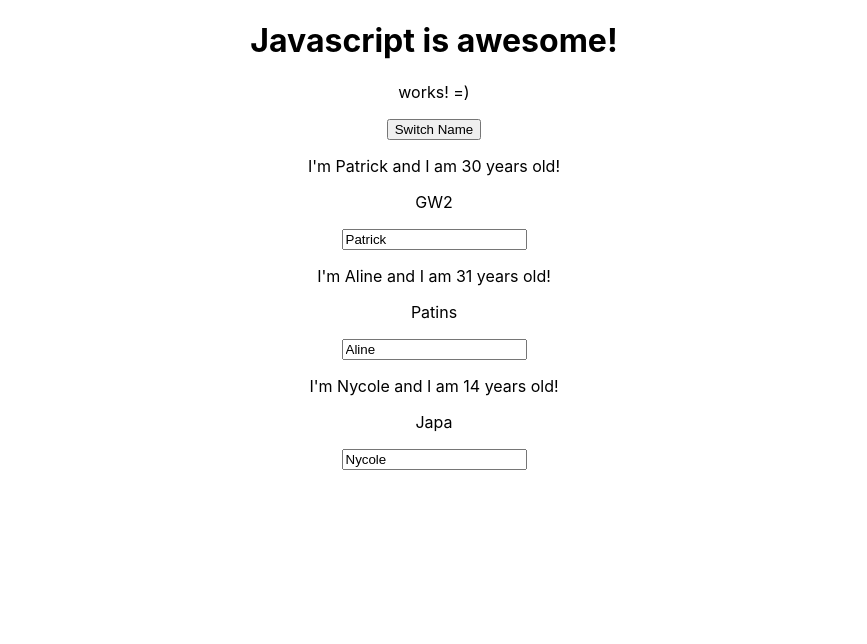
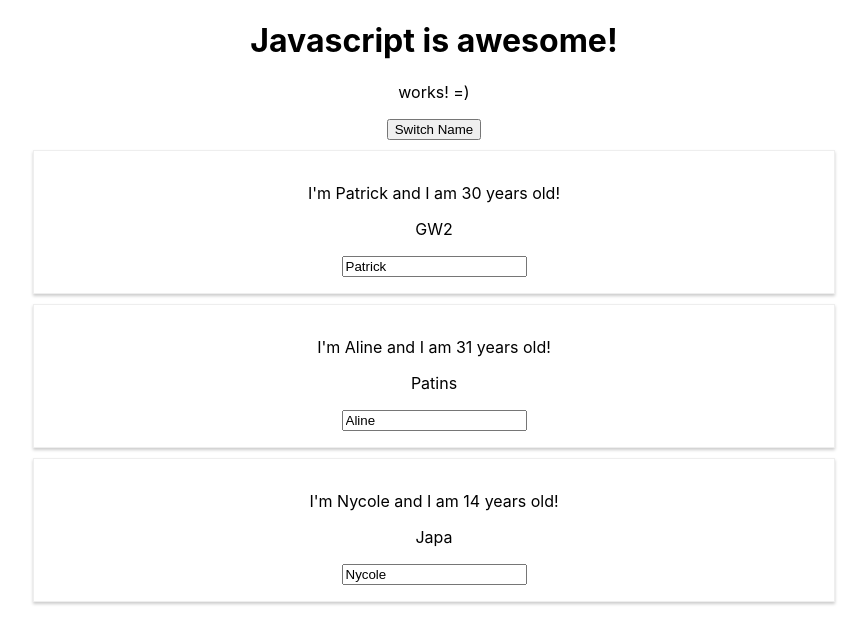
Before and after one commit to patrickmaciel/estudo-react-js-completle-udemy, a React (Create React App) app: page / in a window 1280 px wide. Shown: the top 644 px of the page, without its empty margins (206-1073 px from the left). Built offline with nearby package versions, Linux system fonts and the light colour scheme.

Commit message:
Adding styling with Stylesheets

```diff
--- /dev/null
+++ b/src/Person/Person.css
@@ -0,0 +1,8 @@
+.Person {
+    width: 60%;
+    margin: 10px auto auto auto;
+    border: 1px solid #eee;
+    box-shadow: 0 2px 3px #ccc;
+    padding: 16px;
+    text-align: center;
+}
--- a/src/Person/Person.js
+++ b/src/Person/Person.js
@@ -1,9 +1,10 @@
 import React from 'react';
+import './Person.css';
 
 // StateLess component
 const person = (props) => {
     return (
-        <div>
+        <div className='Person'>
             <p onClick={props.click}>I'm {props.name} and I am {props.age} years old!</p>
             <p>{props.children}</p>
             <input type="text" onChange={props.changed} value={props.name} />
```
